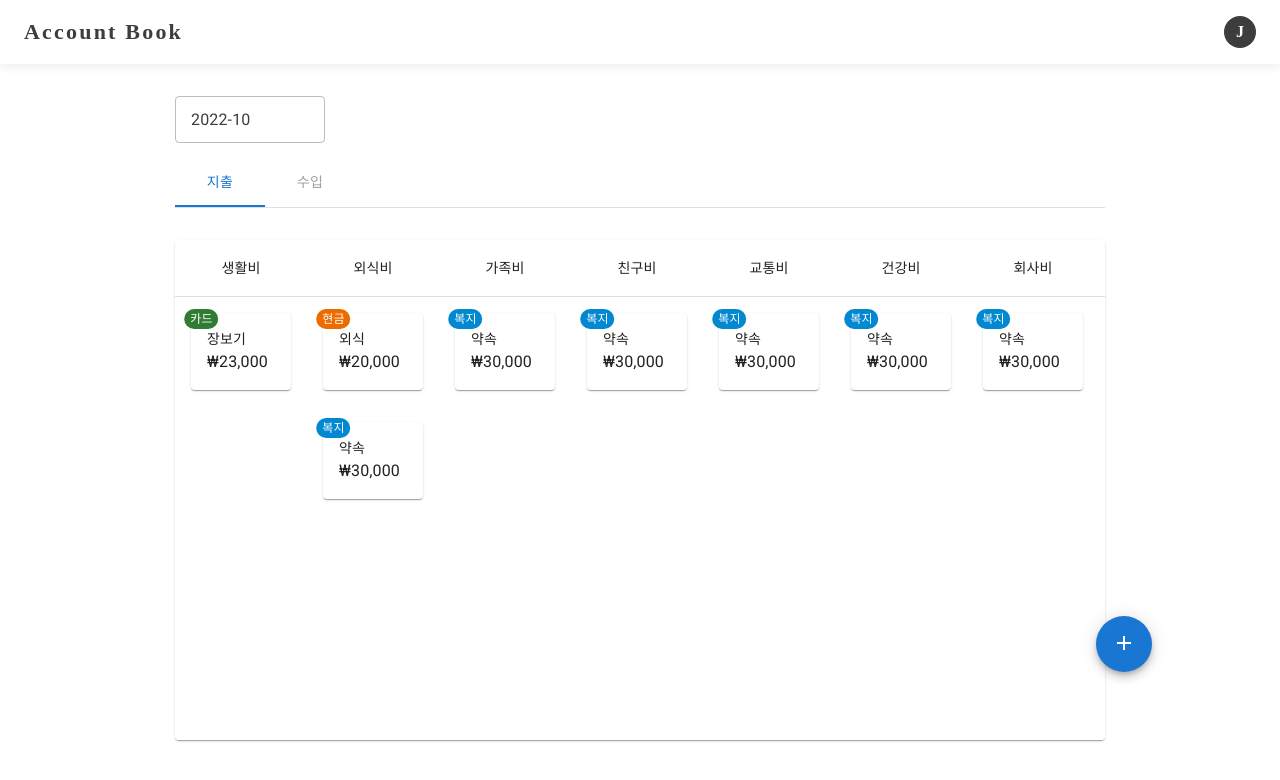
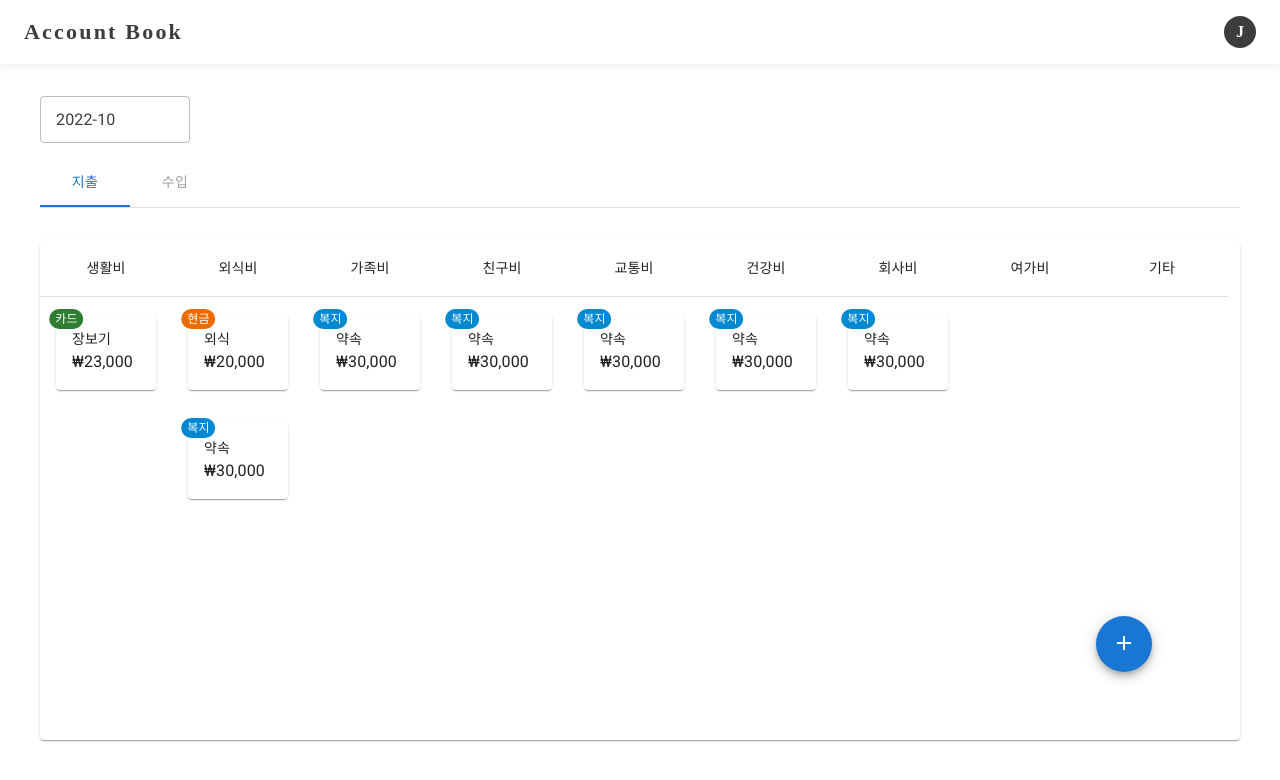
Before and after one commit to honuuk/account-book-react, a React app: page / in a window 1280 px wide. Shown: the top 780 px of the page. Built offline with nearby package versions, Linux system fonts and the light colour scheme.

Commit message:
separate sx props values into styles files

```diff
--- a/src/components/layout/layout.css
+++ b/src/components/layout/layout.css
@@ -97,7 +97,7 @@ body {
 }
 
 .content {
-	max-width: 962px;
+	max-width: 1232px;
 	margin: 0 auto;
 	padding: 32px 16px 0;
 	min-height: calc(100vh - 66px);
--- a/src/components/page/AddRecord.tsx
+++ b/src/components/page/AddRecord/index.tsx
@@ -1,7 +1,7 @@
 import { useState } from "react";
 import { SpeedDialIcon } from "@mui/material";
 
-import Dialog from "./Dialog";
+import Dialog from "../Dialog";
 import "./AddRecord.css";
 
 interface Props {}
--- a/src/components/page/Dialog.tsx
+++ b/src/components/page/Dialog/index.tsx
@@ -1,7 +1,7 @@
 import { Dialog } from "@mui/material";
 import { useForm } from "react-hook-form";
 
-import { RecordData } from "../../types";
+import { RecordData } from "../../../types";
 
 import "./Dialog.css";
 
@@ -54,7 +54,7 @@ const Comp: React.FC<Props> = ({ opened, close, initialValues }) => {
           <span>지출 카테고리 : </span>
           <select {...register("category")}>
             <option value="living">생활비</option>
-            <option value="eat out">외식빅</option>
+            <option value="eat out">외식비</option>
             <option value="family">가족비</option>
             <option value="friend">친구비</option>
             <option value="transport">교통비</option>
--- a/src/components/page/SpendingRecord.tsx
+++ b/src/components/page/SpendingRecord/index.tsx
@@ -7,7 +7,8 @@ import {
   styled,
 } from "@mui/material";
 
-import { SpendingType } from "../../types";
+import { SpendingType } from "../../../types";
+import styles from "./styles";
 
 const StyledBadge = styled(Badge)<BadgeProps>(() => ({
   "& .MuiBadge-badge": {
@@ -36,9 +37,9 @@ const SpendingRecord: React.FC<Props> = ({ title, price, type }) => {
       badgeContent={typeMap[type].badgeContent}
       color={typeMap[type].color}
     >
-      <Card sx={{ cursor: "pointer", width: 100 }}>
-        <CardContent sx={{ paddingBottom: "16px !important" }}>
-          <Typography sx={{ fontSize: "14px" }}>{title}</Typography>
+      <Card sx={styles.card}>
+        <CardContent sx={styles.cardContent}>
+          <Typography sx={styles.cardTitle}>{title}</Typography>
           <Typography>₩{price.toLocaleString()}</Typography>
         </CardContent>
       </Card>
--- /dev/null
+++ b/src/components/page/SpendingRecord/styles.ts
@@ -0,0 +1,7 @@
+const styles = {
+  card: { cursor: "pointer", width: 100 },
+  cardContent: { paddingBottom: "16px !important" },
+  cardTitle: { fontSize: "14px" },
+};
+
+export default styles;
--- a/src/pages/Home.tsx
+++ b/src/pages/Home/index.tsx
@@ -15,11 +15,12 @@ import {
   Tabs,
 } from "@mui/material";
 
-import SpendingRecord from "../components/page/SpendingRecord";
-import AddRecord from "../components/page/AddRecord";
-import Dialog from "../components/page/Dialog";
-import { RecordData, SpendingCategory } from "../types";
+import SpendingRecord from "../../components/page/SpendingRecord";
+import AddRecord from "../../components/page/AddRecord";
+import Dialog from "../../components/page/Dialog";
+import { RecordData, SpendingCategory } from "../../types";
 
+import styles from "./styles";
 import "./home.css";
 
 interface Props {}
@@ -138,46 +139,32 @@ const Home: React.FC<Props> = () => {
         format="YYYY-MM"
         slotProps={{ textField: { disabled: true } }}
       />
-      <Box sx={{ borderBottom: 1, borderColor: "divider", marginTop: "16px" }}>
+      <Box sx={styles.tabBox}>
         <Tabs value={tabIndex} onChange={() => ""}>
           <Tab label="지출" />
           <Tab label="수입" disabled />
         </Tabs>
       </Box>
       <Box>
-        <TableContainer
-          sx={{
-            marginTop: "32px",
-            minHeight: 500,
-            maxWidth: 930,
-            overflowX: "auto",
-          }}
-          component={Paper}
-        >
-          <Table sx={{ minWidth: 930 }} aria-label="simple table">
+        <TableContainer sx={styles.tableContainer} component={Paper}>
+          <Table sx={styles.table} aria-label="simple table">
             <TableHead>
-              <TableRow sx={{ display: "flex" }}>
+              <TableRow sx={styles.tableHeadRow}>
                 {categories.map((category) => (
-                  <TableCell sx={{ width: 100, textAlign: "center" }}>
+                  <TableCell sx={styles.tableHeadCell}>
                     {categoryLabels[category]}
                   </TableCell>
                 ))}
               </TableRow>
             </TableHead>
-            <TableBody sx={{ display: "flex" }}>
+            <TableBody sx={styles.tableBody}>
               {categories.map((category) => (
-                <TableRow
-                  sx={{
-                    "&:last-child td, &:last-child th": { border: 0 },
-                    display: "flex",
-                    flexDirection: "column",
-                  }}
-                >
+                <TableRow sx={styles.tableBodyRow}>
                   {categorizedRecords[category]?.map((record) => (
                     <TableCell
                       component="td"
                       scope="row"
-                      sx={{ borderBottom: "none" }}
+                      sx={styles.tableBodyCell}
                       onClick={handleRecordClick(record)}
                     >
                       <SpendingRecord {...record} />
--- /dev/null
+++ b/src/pages/Home/styles.ts
@@ -0,0 +1,21 @@
+const styles = {
+  tabBox: { borderBottom: 1, borderColor: "divider", marginTop: "16px" },
+  tableContainer: {
+    marginTop: "32px",
+    minHeight: 500,
+    maxWidth: 1200,
+    overflowX: "auto",
+  },
+  table: { minWidth: 930 },
+  tableHeadRow: { display: "flex" },
+  tableHeadCell: { width: 100, textAlign: "center" },
+  tableBody: { display: "flex" },
+  tableBodyRow: {
+    "&:last-child td, &:last-child th": { border: 0 },
+    display: "flex",
+    flexDirection: "column",
+  },
+  tableBodyCell: { borderBottom: "none" },
+};
+
+export default styles;
```
Also changed, not shown: src/components/page/AddRecord/AddRecord.css (renamed from src/components/page/AddRecord.css), src/components/page/Dialog/Dialog.css (renamed from src/components/page/Dialog.css), src/pages/Home/home.css (renamed from src/pages/home.css).
